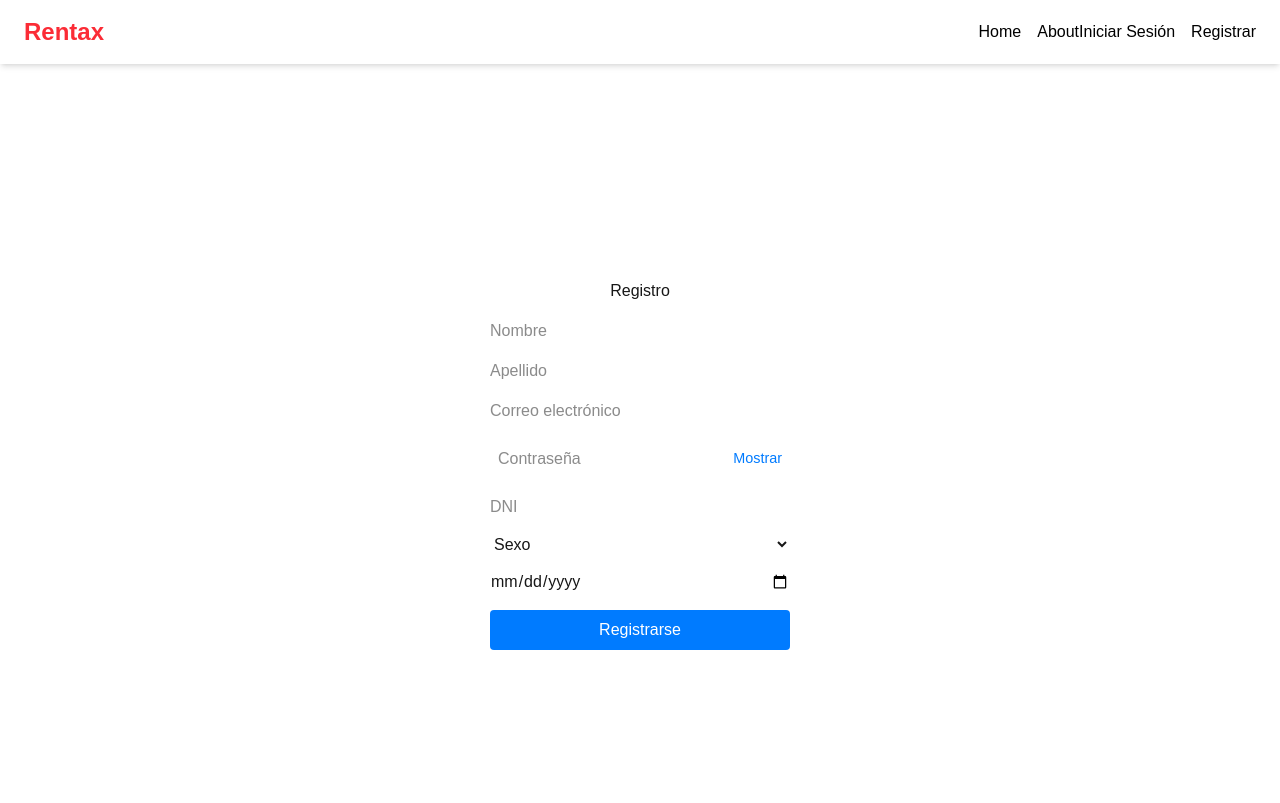
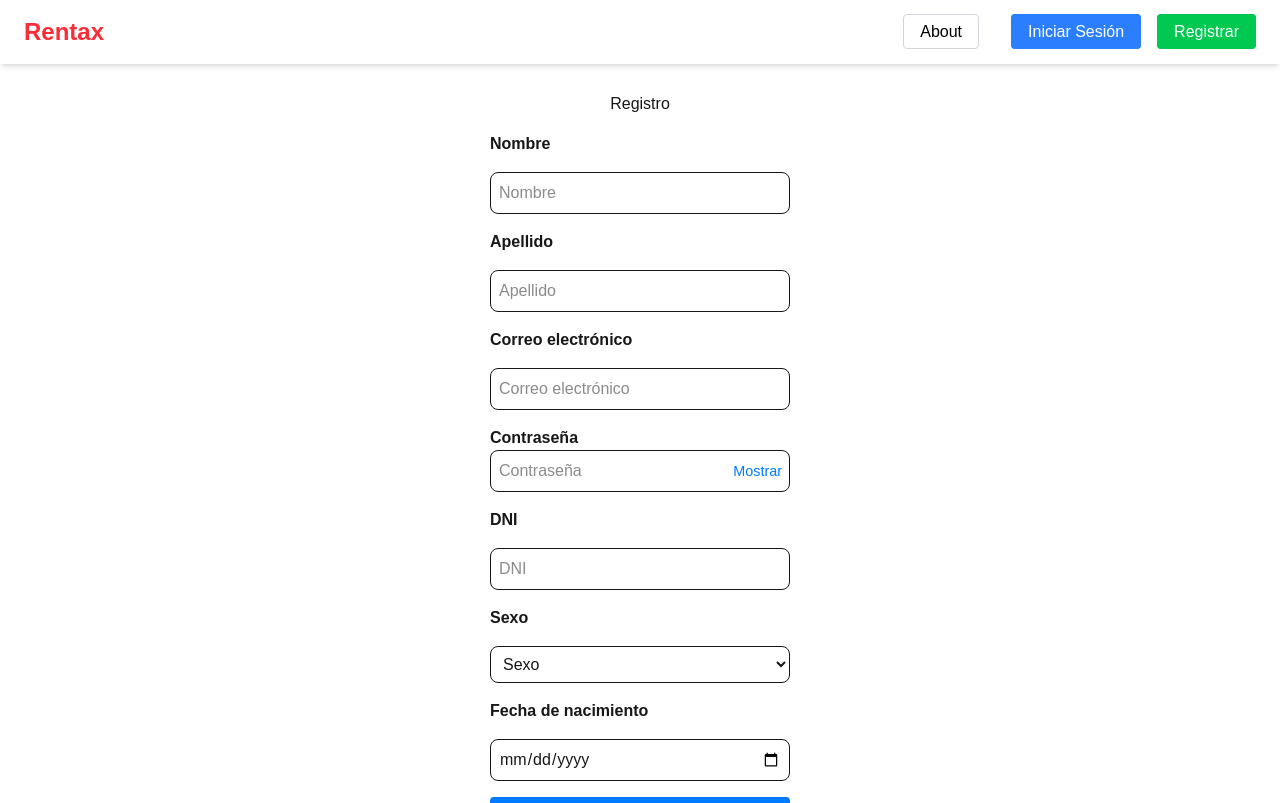
Before and after one commit to MiloEspi/Rentax, a Next.js app: page /register in a window 1280 px wide. Shown: the top 803 px of the page. Built offline with nearby package versions, Linux system fonts and the light colour scheme.

Commit message:
Arregle el registrar agregando, errores mas perso nalizados, mejor diseno y el home lo saque por rentax.

```diff
--- a/src/app/layout.tsx
+++ b/src/app/layout.tsx
@@ -2,6 +2,7 @@ import type { Metadata } from "next";
 import { Geist, Geist_Mono } from "next/font/google";
 import "./globals.css";
 import { Navigation } from "@/components/navigation";
+import Link from "next/link";
 
 const geistSans = Geist({
   variable: "--font-geist-sans",
@@ -31,7 +32,9 @@ export default function RootLayout({
         {/* HEADER */}
         <header className="bg-white shadow-md py-4 px-6">
           <div className="max-w-7xl mx-auto flex justify-between items-center">
-            <h1 className="text-2xl font-bold text-red-500">Rentax</h1>
+            <Link href="/">
+              <h1 className="text-2xl font-bold text-red-500">Rentax</h1>
+            </Link>
             <Navigation />
           </div>
         </header>
--- a/src/app/register/page.tsx
+++ b/src/app/register/page.tsx
@@ -31,23 +31,29 @@ export default function Register() {
         return age;
     };
 
+    const [fieldErrors, setFieldErrors] = useState<{ [key: string]: string }>({});
+
     const validateForm = () => {
-        if (form.password.length < 8) {
-            return 'La contraseña debe tener al menos 8 caracteres';
-        }
-        if (!form.email.includes('@')) {
-            return 'El correo electrónico no es válido';
-        }
-        if (!form.nombre || !form.apellido || !form.dni || !form.sexo || !form.fecha_nacimiento) {
-            return 'Todos los campos obligatorios deben ser completados';
-        }
+        // Validar campos obligatorios
+        if (!form.nombre) return 'El nombre es obligatorio';
+        if (!form.apellido) return 'El apellido es obligatorio';
+        if (!form.email) return 'El correo electrónico es obligatorio';
+        if (!form.password) return 'La contraseña es obligatoria';
+        if (!form.dni) return 'El DNI es obligatorio';
+        if (!form.sexo) return 'El sexo es obligatorio';
+        if (!form.fecha_nacimiento) return 'La fecha de nacimiento es obligatoria';
+
+        // Validar formatos o restricciones
+        if (!form.email.includes('@')) return 'El correo electrónico no es válido';
+        if (form.password.length < 8) return 'La contraseña debe tener al menos 8 caracteres';
+
         const age = calculateAge(form.fecha_nacimiento);
-        if (age < 18) {
-            return 'Debes tener al menos 18 años para registrarte';
-        }
+        if (age < 18) return 'Debes tener al menos 18 años';
 
-        return '';
+        return null;
     };
+
+
 
     const handleSubmit = async (e: React.FormEvent) => {
         e.preventDefault();
@@ -107,19 +113,70 @@ export default function Register() {
                 style={{ display: 'flex', flexDirection: 'column', gap: '1rem', width: '300px' }}
             >
                 <h1 style={{ textAlign: 'center' }}>Registro</h1>
+                <label style={{ fontWeight: 'bold', color: fieldErrors.nombre ? 'red' : undefined }}>Nombre</label>
+                <input
+                    name="nombre"
+                    value={form.nombre}
+                    onChange={handleChange}
+                    type="text"
+                    placeholder="Nombre"
+                    style={{
+                        borderColor: fieldErrors.nombre ? 'red' : undefined,
+                        borderRadius: '8px',
+                        borderWidth: '1px',
+                        padding: '0.5rem',
+                    }}
+                />
+                {fieldErrors.nombre && <p style={{ color: 'red' }}>{fieldErrors.nombre}</p>}
 
-                <input name="nombre" value={form.nombre} onChange={handleChange} type="text" placeholder="Nombre" />
-                <input name="apellido" value={form.apellido} onChange={handleChange} type="text" placeholder="Apellido" />
-                <input name="email" value={form.email} onChange={handleChange} type="text" placeholder="Correo electrónico" />
+                <label style={{ fontWeight: 'bold', color: fieldErrors.apellido ? 'red' : undefined }}>Apellido</label>
+                <input
+                    name="apellido"
+                    value={form.apellido}
+                    onChange={handleChange}
+                    type="text"
+                    placeholder="Apellido"
+                    style={{
+                        borderColor: fieldErrors.apellido ? 'red' : undefined,
+                        borderRadius: '8px',
+                        borderWidth: '1px',
+                        padding: '0.5rem',
+                    }}
+                />
+                {fieldErrors.apellido && <p style={{ color: 'red' }}>{fieldErrors.apellido}</p>}
+
+                <label style={{ fontWeight: 'bold', color: fieldErrors.email ? 'red' : undefined }}>Correo electrónico</label>
+                <input
+                    name="email"
+                    value={form.email}
+                    onChange={handleChange}
+                    type="text"
+                    placeholder="Correo electrónico"
+                    style={{
+                        borderColor: fieldErrors.email ? 'red' : undefined,
+                        borderRadius: '8px',
+                        borderWidth: '1px',
+                        padding: '0.5rem',
+                    }}
+                />
+                {fieldErrors.email && <p style={{ color: 'red' }}>{fieldErrors.email}</p>}
 
                 <div style={{ position: 'relative' }}>
+                    <label style={{ fontWeight: 'bold', color: fieldErrors.password ? 'red' : undefined }}>Contraseña</label>
                     <input
                         name="password"
                         type={showPassword ? 'text' : 'password'}
                         placeholder="Contraseña"
                         value={form.password}
                         onChange={handleChange}
-                        style={{ padding: '0.5rem', fontSize: '1rem', width: '100%' }}
+                        style={{
+                            borderColor: fieldErrors.password ? 'red' : undefined,
+                            borderRadius: '8px',
+                            borderWidth: '1px',
+                            padding: '0.5rem',
+                            fontSize: '1rem',
+                            width: '100%',
+                        }}
                     />
                     <button
                         type="button"
@@ -127,35 +184,74 @@ export default function Register() {
                         style={{
                             position: 'absolute',
                             right: '0.5rem',
-                            top: '50%',
+                            top: '70%',
                             transform: 'translateY(-50%)',
                             background: 'none',
                             border: 'none',
                             cursor: 'pointer',
                             fontSize: '0.9rem',
                             color: '#007BFF',
+                            display: 'flex',
+                            alignItems: 'center',
+                            justifyContent: 'center',
+                            height: '100%',
                         }}
                     >
                         {showPassword ? 'Ocultar' : 'Mostrar'}
                     </button>
                 </div>
+                {fieldErrors.password && <p style={{ color: 'red' }}>{fieldErrors.password}</p>}
 
-                <input name="dni" value={form.dni} onChange={handleChange} type="text" placeholder="DNI" />
+                <label style={{ fontWeight: 'bold', color: fieldErrors.dni ? 'red' : undefined }}>DNI</label>
+                <input
+                    name="dni"
+                    value={form.dni}
+                    onChange={handleChange}
+                    type="text"
+                    placeholder="DNI"
+                    style={{
+                        borderColor: fieldErrors.dni ? 'red' : undefined,
+                        borderRadius: '8px',
+                        borderWidth: '1px',
+                        padding: '0.5rem',
+                    }}
+                />
+                {fieldErrors.dni && <p style={{ color: 'red' }}>{fieldErrors.dni}</p>}
 
-                <select name="sexo" value={form.sexo} onChange={handleChange}>
+                <label style={{ fontWeight: 'bold', color: fieldErrors.sexo ? 'red' : undefined }}>Sexo</label>
+                <select
+                    name="sexo"
+                    value={form.sexo}
+                    onChange={handleChange}
+                    style={{
+                        borderColor: fieldErrors.sexo ? 'red' : undefined,
+                        borderRadius: '8px',
+                        borderWidth: '1px',
+                        padding: '0.5rem',
+                    }}
+                >
                     <option value="">Sexo</option>
                     <option value="male">Masculino</option>
                     <option value="female">Femenino</option>
                     <option value="other">Otro</option>
                 </select>
+                {fieldErrors.sexo && <p style={{ color: 'red' }}>{fieldErrors.sexo}</p>}
 
+                <label style={{ fontWeight: 'bold', color: fieldErrors.fecha_nacimiento ? 'red' : undefined }}>Fecha de nacimiento</label>
                 <input
                     name="fecha_nacimiento"
                     value={form.fecha_nacimiento}
                     onChange={handleChange}
                     type="date"
                     placeholder="Fecha de nacimiento"
+                    style={{
+                        borderColor: fieldErrors.fecha_nacimiento ? 'red' : undefined,
+                        borderRadius: '8px',
+                        borderWidth: '1px',
+                        padding: '0.5rem',
+                    }}
                 />
+                {fieldErrors.fecha_nacimiento && <p style={{ color: 'red' }}>{fieldErrors.fecha_nacimiento}</p>}
 
                 {error && <p style={{ color: 'red' }}>{error}</p>}
                 {success && <p style={{ color: 'green' }}>{success}</p>}
--- a/src/components/navigation.tsx
+++ b/src/components/navigation.tsx
@@ -2,21 +2,33 @@ import Link from "next/link";
 
 export const Navigation = () => {
     return (
-            <ul className="flex items-center">
+        <ul className="flex items-center space-x-8">
             <div className="flex space-x-4">
                 <li>
-                        <Link href="/" className="text-black">Home</Link>
-                    </li>
-                    <li>
-                        <Link href="/about" className="text-black">About </Link>
+                    <Link
+                        href="/about"
+                        className="text-black border border-gray-300 px-4 py-2 rounded hover:bg-gray-100"
+                    >
+                        About
+                    </Link>
                 </li>
             </div>
             <div className="ml-auto flex space-x-4">
                 <li>
-                        <Link href="/login" className="text-black"> Iniciar Sesión</Link>
+                    <Link
+                        href="/login"
+                        className="text-white bg-blue-500 border border-blue-500 px-4 py-2 rounded hover:bg-blue-600"
+                    >
+                        Iniciar Sesión
+                    </Link>
                 </li>
                 <li>
-                        <Link href="/register" className="text-black">Registrar</Link>
+                    <Link
+                        href="/register"
+                        className="text-white bg-green-500 border border-green-500 px-4 py-2 rounded hover:bg-green-600"
+                    >
+                        Registrar
+                    </Link>
                 </li>
             </div>
         </ul>
```
Lines whose indentation alone changed are shown as unchanged.
